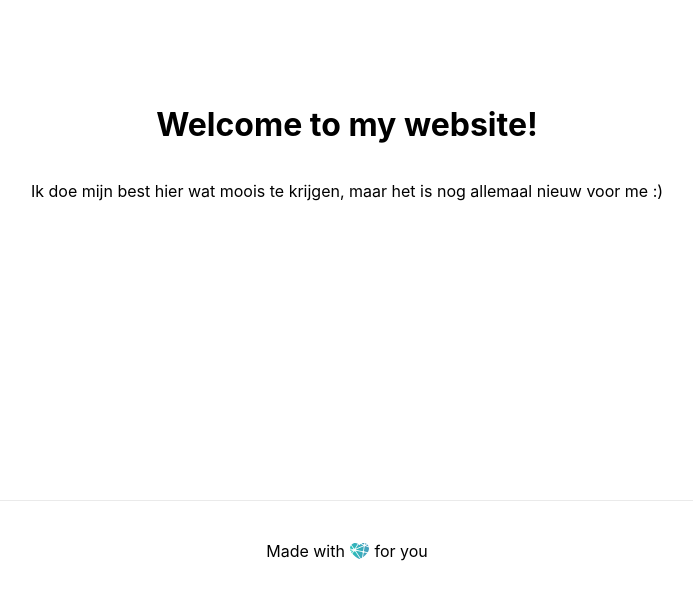
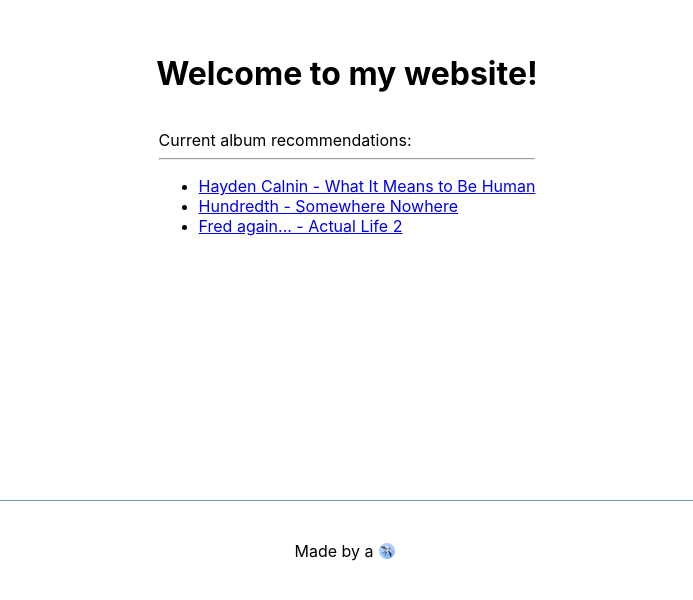
Before and after one commit to bramdelisse/website, a Next.js app: page / in a window 1280 px wide. Shown: the part 200-800 px from the top of the page, without its empty margins (293-986 px from the left). Built offline with nearby package versions, Linux system fonts and the light colour scheme.

Commit message:
Add album recommendations

```diff
--- a/components/Footer.js
+++ b/components/Footer.js
@@ -4,7 +4,7 @@ export default function Footer() {
   return (
     <>
       <footer className={styles.footer}>
-        Made with <img src="/netliheart.svg" alt="Netlify Logo" className={styles.logo} /> for you
+        Made by a <img src="/favicon.png" alt="Swallow Logo" className={styles.logo} />
       </footer>
     </>
   )
--- a/components/Footer.module.css
+++ b/components/Footer.module.css
@@ -1,7 +1,7 @@
 .footer {
   width: 100%;
   height: 100px;
-  border-top: 1px solid #eaeaea;
+  border-top: 1px solid #6d9cc2;
   display: flex;
   justify-content: center;
   align-items: center;
--- a/package.json
+++ b/package.json
@@ -8,7 +8,7 @@
     "export": "next export"
   },
   "dependencies": {
-    "next": "^12.0.1",
+    "next": "^12.0.7",
     "react": "^17.0.2",
     "react-dom": "^17.0.2"
   },
--- a/pages/index.js
+++ b/pages/index.js
@@ -13,7 +13,13 @@ export default function Home() {
       <main>
         <Header title="Welcome to my website!" />
         <p className="description">
-          Ik doe mijn best hier wat moois te krijgen, maar het is nog allemaal nieuw voor me :)
+          Current album recommendations:
+          <hr />
+          <ul>
+            <li><a title="album_of_the_week" href="https://open.spotify.com/album/2zUWGNHT5fGrNW52apQa9q?si=760s8UcLT12BFv-HC6mw_A" target="_blank" rel="noopener noreferrer">Hayden Calnin - What It Means to Be Human</a> </li>
+            <li><a title="album_of_the_week" href="https://open.spotify.com/album/0fk3Dd2Cz7esxje40DHoQQ?si=Na5lEB5KSv22yrRbmsSBOQ" target="_blank" rel="noopener noreferrer">Hundredth - Somewhere Nowhere</a> </li>
+            <li><a title="album_of_the_week" href="https://open.spotify.com/album/0SFtIrRytNI4kcf93Tbhdf?si=74e65c03b1e845b0" target="_blank" rel="noopener noreferrer">Fred again... - Actual Life 2</a> </li>
+          </ul>
         </p>
       </main>
 
```
Also changed, not shown: 1 other file (tests, documents, lock files or other folders).
